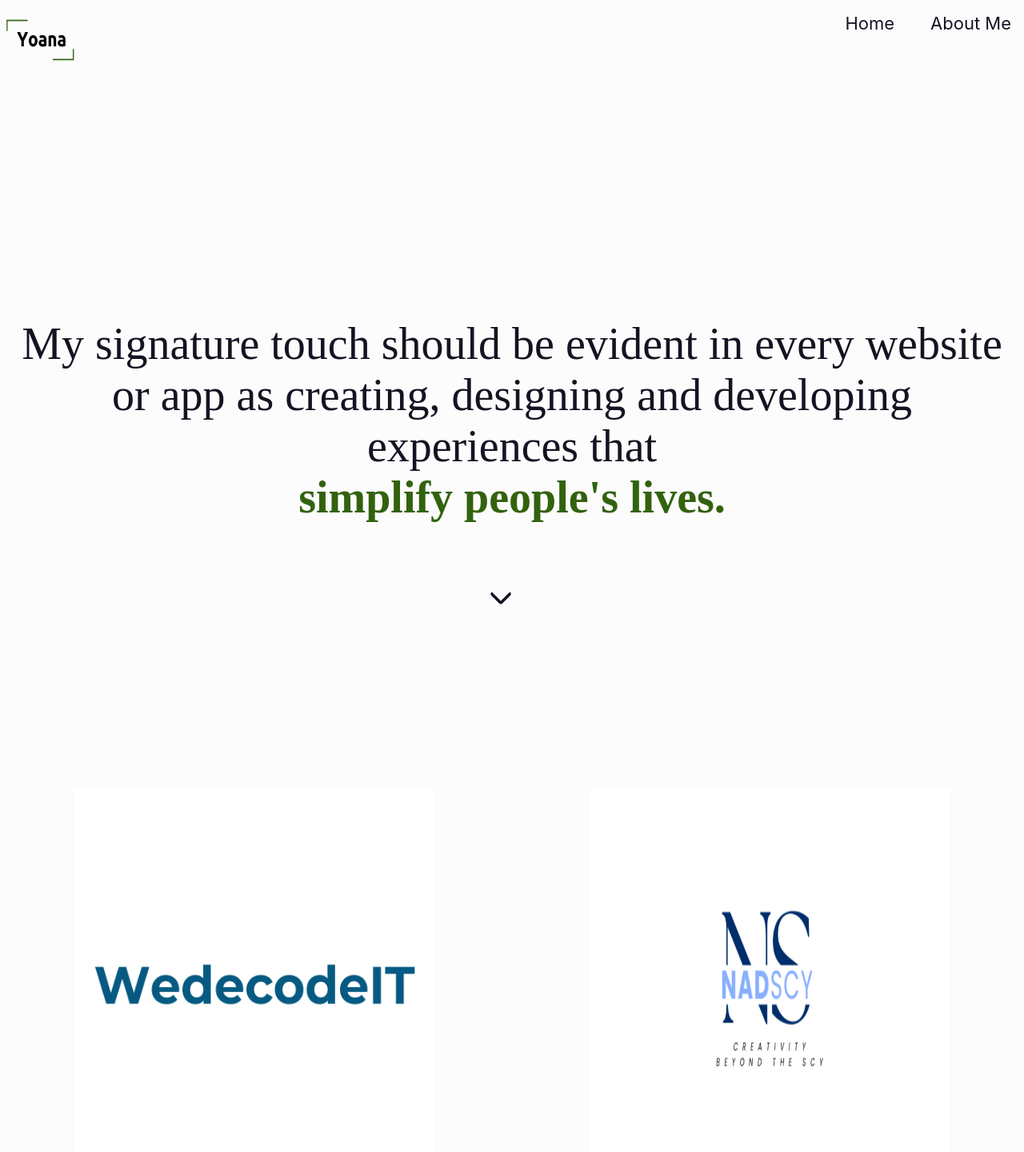
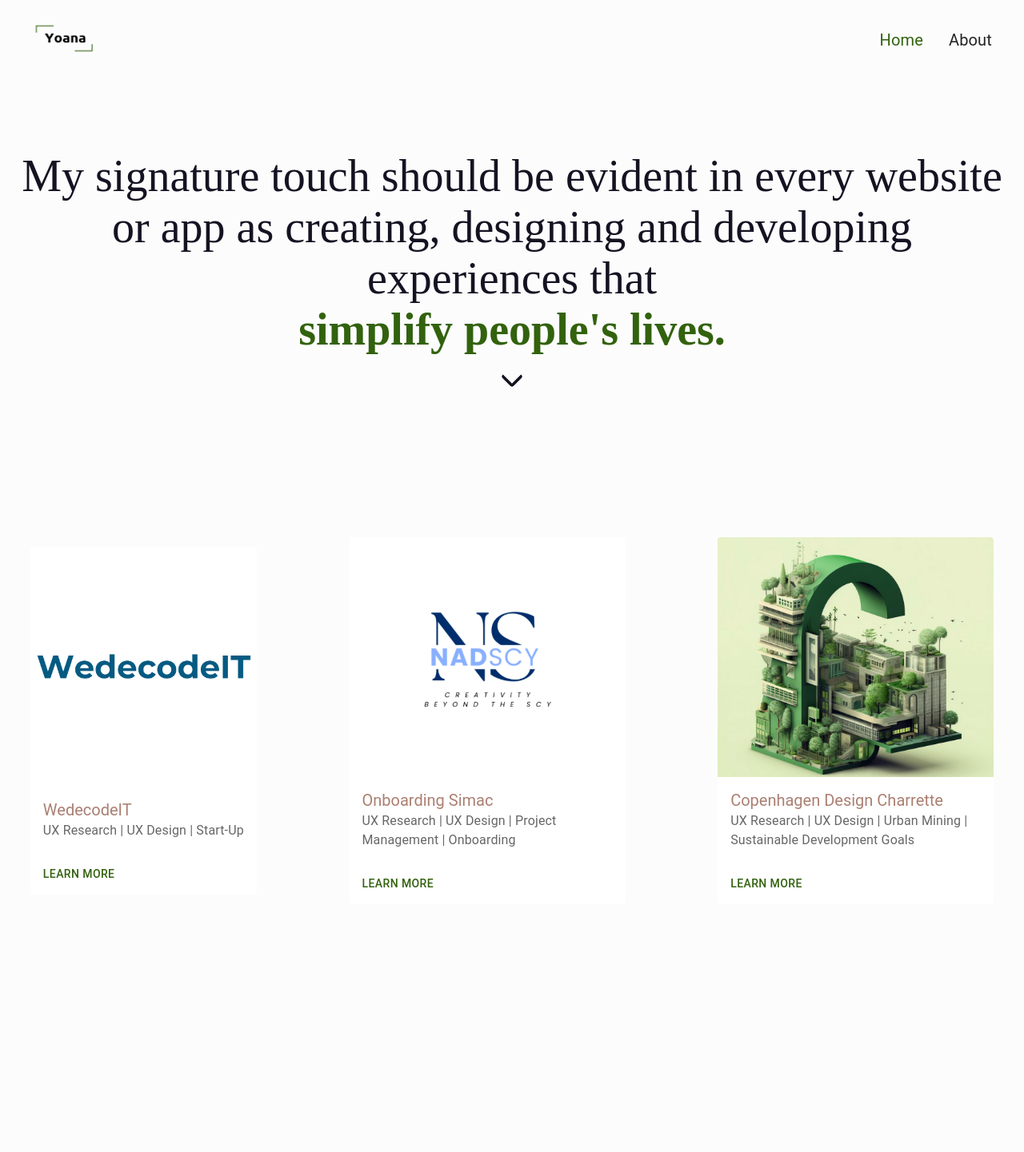
Before and after one commit to Yoana01/Graduation_Portfolio, a React (Create React App) app: page / in a window 1280 px wide. Shown: the top 1441 px of the page at 80% size. After the commit the page ends 1187 px from the top, so only its background shows below. Built offline with nearby package versions, Linux system fonts and the light colour scheme.

Commit message:
nav bar and home page fixed

```diff
--- a/src/App.css
+++ b/src/App.css
@@ -5,10 +5,33 @@ a{
   width: 100px;
   height: 100px;
   }
+
+  .navbarBigScreen
+a.active {
+  color:#32620E;
+}
+
+.navbarSmallScreen,
+.navbarBigScreen  a {
+  color: #242424;
+}
+.navbarSmallScreen
+a.active {
+  color:#32620E;
+}
+.navitem{
+  max-width:148px;
+  font-size: 20px;
+}
+.posarrow {
+  position: relative;
+  margin-bottom: 40px;
+}
 .down-arrow {
   position: absolute;
-  top: calc(100vh - 80px);
-  left: calc(50% - 14px);
+  margin: auto;
+  /* top: calc(100vh - 80px);
+  left: calc(50% - 14px); */
   border-radius: 2px;
   animation: jumpInfinite 1.5s infinite;
 }
@@ -37,6 +60,7 @@ a{
     margin-top: 0;
   }
 }
+
 .cardImg{
   width: 450px;
   height: 490px;
--- a/src/App.js
+++ b/src/App.js
@@ -1,28 +1,27 @@
 import './App.css';
-import { BrowserRouter as Router,Routes, Route, NavLink  } from 'react-router-dom';
+import { BrowserRouter as Router,Routes, Route  } from 'react-router-dom';
 import { GlobalStyle } from "./components/styleCompnents/global.Style";
 import Home from './components/home';
 import About from './components/about';
 import Project01 from './components/Project01_Simac';
 import Project02 from './components/Project04_StartUp';
 import Project03 from './components/Project03_CC';
-import Logo from './Images/Logo-site.png'
-import {NavigationBar, Row} from "./components/styleCompnents/container.Style";
 
 
 function App() {
+
   return (
     <div className="App">
       <GlobalStyle />
       <Router>
-        <Row>
-        <img src={Logo} id='logo' alt="website logo" />
-        <NavigationBar>
+        {/* <Row>
+        {/* <img src={Logo} id='logo' alt="website logo" /> */}
+        {/* <NavigationBar>
                 <NavLink  to="/" id="nav-link">Home</NavLink>
                 <NavLink  to="/about" id="nav-link">About Me</NavLink>
       </NavigationBar>
         </Row>
-
+        */}
         <Routes>
                 <Route exact path='/' element={< Home />}></Route>
                 <Route exact path='/about' element={< About />}></Route>
--- /dev/null
+++ b/src/components/Navbar.jsx
@@ -0,0 +1,113 @@
+import * as React from "react";
+import { Link } from "react-router-dom";
+// import PropTypes from "prop-types";
+// import Menu from "@mui/material/Menu";
+import LogoImg from "../Images/Logo-site.png";
+import Box from "@mui/material/Box";
+import AppBar from "@mui/material/AppBar";
+import Toolbar from "@mui/material/Toolbar";
+import Button from "@mui/material/Button";
+import Divider from "@mui/material/Divider";
+import MenuItem from "@mui/material/MenuItem";
+import Drawer from "@mui/material/Drawer";
+import MenuIcon from "@mui/icons-material/Menu";
+import { NavLink } from "react-router-dom";
+
+const logoStyle = {
+  width: "84px",
+  // height: "auto",
+  maxHeight: "64px",
+  paddingLeft: "32px",
+  cursor: "pointer",
+};
+
+function NavBar() {
+  const [open, setOpen] = React.useState(false);
+
+  const toggleDrawer = (newOpen) => () => {
+    setOpen(newOpen);
+  };
+
+  return (
+    <div>
+      <AppBar
+        position="fixed"
+        width="1105px"
+        sx={{
+          boxShadow: 0,
+          bgcolor: "transparent",
+          backgroundImage: "none",
+          mt: 2,
+        }}
+      >
+        <Toolbar variant="regular">
+          <Box
+            className="navbarBigScreen"
+            sx={{
+              flexGrow: 1,
+              display: "flex",
+              alignItems: "center",
+              ml: "-18px",
+              px: 0,
+            }}
+            justifyContent={"space-between"}
+          >
+            <Link to="/">
+              <img src={LogoImg} style={logoStyle} alt="logo of sitemark" />
+            </Link>
+            <Box
+              sx={{
+                display: { xs: "none", md: "flex" },
+                justifyContent: "flex-end",
+              }}
+            >
+              <MenuItem>
+                <NavLink className="navitem" to="/">
+                  Home
+                </NavLink>
+              </MenuItem>
+              <MenuItem>
+                {/* sx={{ py: "6px", px: "12px" }} */}
+                <NavLink className="navitem" to="/about">
+                  About
+                </NavLink>
+              </MenuItem>
+            </Box>
+          </Box>
+          <Box sx={{ display: { sm: "", md: "none" } }}>
+            <Button
+              variant="text"
+              color="primary"
+              aria-label="menu"
+              onClick={toggleDrawer(true)}
+              sx={{ minWidth: "30px", p: "4px" }}
+            >
+              <MenuIcon sx={{backgroundColor: "#32620E"}}  />
+            </Button>
+            <Drawer anchor="right" open={open} onClose={toggleDrawer(false)}>
+              <Box
+                className="navbarSmallScreen"
+                sx={{
+                  minWidth: "60dvw",
+                  p: 2,
+                  backgroundColor: "background.paper",
+                  flexGrow: 1,
+                }}
+              >
+                <MenuItem>
+                  <NavLink to="/">Home</NavLink>
+                </MenuItem>
+                <Divider />
+                <MenuItem>
+                  <NavLink to="/about">About</NavLink>
+                </MenuItem>
+                <Divider />
+              </Box>
+            </Drawer>
+          </Box>
+        </Toolbar>
+      </AppBar>
+    </div>
+  );
+}
+export default NavBar;
--- a/src/components/Project01_Simac.jsx
+++ b/src/components/Project01_Simac.jsx
@@ -9,7 +9,7 @@ import Empathy from "../Images/Empatymap.png"
 import Affinity from "../Images/SIMAC Affinity map 1.png"
 import Project from "../Images/A4 - 2.png"
 import Group from "../Images/grouppic.jpg"
-
+import NavBar from './Navbar';
 
 
 // import Zoom from 'react-reveal/Zoom';
@@ -20,6 +20,7 @@ import Group from "../Images/grouppic.jpg"
 
 function Project01 () {
     return <div>
+        <NavBar></NavBar>
         <Row homeA even>
         <iframe width="560" height="315" src="https://www.youtube.com/embed/4isAugIrrt8?si=4ltSQCiLx-YfrY9j" title="YouTube video player" frameborder="0" allow="accelerometer; autoplay; clipboard-write; encrypted-media; gyroscope; picture-in-picture; web-share" allowfullscreen></iframe>
         <Column nogap>
--- a/src/components/Project02_DDW.jsx
+++ b/src/components/Project02_DDW.jsx
@@ -1,14 +1,16 @@
 
 // About.js
 import React from 'react';
-import { Box, Column, Row,FeedbackBox, InfoBox, FancyPic, QuoteBox } from "./styleCompnents/container.Style"
-import { Title, SubTitle, SmallInfo, SpecialText } from "./styleCompnents/text.Style"
+import {  Column, Row } from "./styleCompnents/container.Style"
+import { Title, SubTitle, SmallInfo } from "./styleCompnents/text.Style"
 import GroupPic from "../Images/GroupPhoto.jpg"
 import Rules from "../Images/Rules.jpg"
+import NavBar from './Navbar';
 
 
 function Project02 () {
     return <div>
+        <NavBar></NavBar>
         <Row homeA even>
         <iframe width="560" height="315" src="https://www.youtube.com/embed/DR2SblG4_mk?si=WkEtCeyfhavDmv2X" title="YouTube video player" frameborder="0" allow="accelerometer; autoplay; clipboard-write; encrypted-media; gyroscope; picture-in-picture; web-share" allowfullscreen></iframe>
         <Column nogap>
--- a/src/components/Project03_CC.jsx
+++ b/src/components/Project03_CC.jsx
@@ -4,10 +4,12 @@ import { Column, Row, Button } from "./styleCompnents/container.Style";
 import { Title, SubTitle, SmallInfo } from "./styleCompnents/text.Style";
 import GroupPic from "../Images/Group.jpg";
 import Persona from "../Images/Persona.png";
+import NavBar from './Navbar';
 
 function Project03() {
   return (
     <div>
+      <NavBar></NavBar>
       <Row homeA even>
         <iframe
           width="560"
--- a/src/components/Project04_StartUp.jsx
+++ b/src/components/Project04_StartUp.jsx
@@ -10,10 +10,12 @@ import { Title, SubTitle, SmallInfo } from "./styleCompnents/text.Style";
 import Project03 from "../Images/WedecodeIT.png";
 import Brainstorming from "../Images/brainstorming.png";
 import Brand from "../Images/brand.png";
+import NavBar from './Navbar';
 
 function Project04() {
   return (
     <div>
+      <NavBar></NavBar>
       <Row homeA even>
         <img src={Project03} alt="" className="cardImg" />
         <Column nogap>
--- a/src/components/about.jsx
+++ b/src/components/about.jsx
@@ -9,6 +9,7 @@ import Gym from "../Images/gym.jpeg";
 import Cake from "../Images/cake.jpeg";
 import Nature from "../Images/nature.jpeg";
 import ProxyVideo from "../Images/Proxy.mp4";
+import NavBar from "./Navbar";
 // import Fade from 'react-reveal/Fade';
 // import Zoom from 'react-reveal/Zoom';
 // import Slide from 'react-reveal/Slide';
@@ -16,6 +17,7 @@ import ProxyVideo from "../Images/Proxy.mp4";
 function About() {
   return (
     <div>
+      <NavBar></NavBar>
       <Grid
         container
         containerSpacing={{ xs: 1, md: 2 }}
@@ -30,6 +32,7 @@ function About() {
             variant="h3"
             component="h3"
             textAlign={"center"}
+            color={"#ab7f72"}
             sx={{ marginBottom: "1.5rem", paddingLeft: "1rem" }}
           >
             Hey and welcome!
--- a/src/components/home.jsx
+++ b/src/components/home.jsx
@@ -1,23 +1,40 @@
 import React from "react";
+import Grid from "@mui/material/Grid";
 import { Link } from "react-router-dom";
-// import Zoom from "react-reveal/Zoom";
-import {
-  Column,
-  Row,
-  QuoteBox,
-  CardBox,
-  Button,
-  ImageContainer,
-} from "./styleCompnents/container.Style";
-import { SmallInfo, SubTitle } from "./styleCompnents/text.Style";
+import Card from "@mui/material/Card";
+import CardActions from "@mui/material/CardActions";
+import CardContent from "@mui/material/CardContent";
+import CardMedia from "@mui/material/CardMedia";
+import Button from "@mui/material/Button";
+import Typography from "@mui/material/Typography";
+import { createTheme, ThemeProvider } from "@mui/material/styles";
+import { QuoteBox } from "./styleCompnents/container.Style";
 import Project03 from "../Images/WedecodeIT.png";
 import Project04 from "../Images/Logo.png";
 import Project05 from "../Images/Copenhagen.png";
+import NavBar from './Navbar';
+
+let theme = createTheme({
+  // Theme customization goes here as usual, including tonalOffset and/or
+  // contrastThreshold as the augmentColor() function relies on these
+});
+theme = createTheme(theme, {
+  // Custom colors created with augmentColor go here
+  palette: {
+    green: theme.palette.augmentColor({
+      color: {
+        main: "#32620E",
+      },
+      name: "green",
+    }),
+  },
+});
 
 function Home() {
   return (
     <div>
-      <Column>
+      <ThemeProvider theme={theme}>
+      <NavBar></NavBar>
         {/* <Row small homer homea even > */}
         <QuoteBox small>
           {/* <Zoom duration={1500}> */}
@@ -25,57 +42,107 @@ function Home() {
           creating, designing and developing experiences that
           <span style={{ color: "#32620E", fontWeight: "700" }}>
             simplify people's lives.
+          </span>
+          <div className="posarrow">
+          <div className="down-arrow"></div>
+          </div>
 
-          </span>
-          <div className="down-arrow"></div>
           {/* </Zoom> */}
         </QuoteBox>
-
-        {/* </Row> */}
-        <Row small homer1 homea even>
-          <CardBox>
-            <ImageContainer>
-              <img src={Project03} alt="" className="cardImg" />
-            </ImageContainer>
-            <br />
-            <SubTitle>WedecodeIT</SubTitle>
-            <SmallInfo tags>UX Research | UX Design | Start-Up</SmallInfo>
+        <Grid
+          container
+          containerSpacing={{ xs: 1, md: 2 }}
+          // columnSpacing={12}
+          gap={"40px"}
+          // sx={{ marginTop: "150px" }}
+          alignItems={"center"}
+          justifyContent={"space-around"}
+          alignContent={"center"}
+        >
+          <Card sx={{ maxWidth: 345, boxShadow: "none" }} raised="true">
+            <CardMedia
+              sx={{ height: 300 }}
+              image={Project03}
+              title="WedecodeIT Logo"
+            />
+            <CardContent>
+              <Typography
+                variant="h5"
+                component="div"
+                fontSize={"20px"}
+                color={"#ab7f72"}
+              >
+                WedecodeIT
+              </Typography>
+              <Typography variant="body1" color="text.secondary">
+                UX Research | UX Design | Start-Up
+              </Typography>
+            </CardContent>
+            <CardActions>
               <Link to={"/project02"}>
-              {" "}
-              <Button>Find more</Button>
+                <Button size="medium" color="green">
+                  Learn More
+                </Button>
               </Link>
-          </CardBox>
-          <CardBox>
-            <ImageContainer>
-              <img src={Project04} alt="" className="cardImg" />
-              <br />
-            </ImageContainer>
-            <SubTitle>Onboarding Simac</SubTitle>
-            <SmallInfo tags>
-              UX Research | UX Design | Project Management | Onboarding{" "}
-            </SmallInfo>
+            </CardActions>
+          </Card>
+          <Card sx={{ maxWidth: 345, boxShadow: "none" }} raised="true">
+            <CardMedia
+              sx={{ height: 300 }}
+              image={Project04}
+              title="NADSCY Logo"
+            />
+            <CardContent>
+              <Typography
+                variant="h5"
+                component="div"
+                fontSize={"20px"}
+                color={"#ab7f72"}
+              >
+                Onboarding Simac
+              </Typography>
+              <Typography variant="body1" color="text.secondary">
+                UX Research | UX Design | Project Management | Onboarding
+              </Typography>
+            </CardContent>
+            <CardActions>
               <Link to={"/project01"}>
-              {" "}
-              <Button>Find more</Button>
+                <Button size="medium" color="green">
+                  Learn More
+                </Button>
               </Link>
-          </CardBox>
-          <CardBox>
-            <ImageContainer>
-              <img src={Project05} alt="" className="cardImg2" />
-            </ImageContainer>
-            <br /> <br />
-            <SubTitle>Copenhagen Design Charrette</SubTitle>
-            <SmallInfo tags>
+            </CardActions>
+          </Card>
+          <Card sx={{ maxWidth: 345, boxShadow: "none" }} raised="true">
+            <CardMedia
+              sx={{ height: 300 }}
+              image={Project05}
+              title="Copenhagen Logo Charrette"
+            />
+            <CardContent>
+              <Typography
+                variant="h5"
+                component="div"
+                fontSize={"20px"}
+                color={"#ab7f72"}
+              >
+                Copenhagen Design Charrette
+              </Typography>
+              <Typography variant="body1" color="text.secondary">
                 UX Research | UX Design | Urban Mining | Sustainable Development
                 Goals
-            </SmallInfo>
+              </Typography>
+            </CardContent>
+            <CardActions>
               <Link to={"/project03"}>
-              {" "}
-              <Button>Find more</Button>
+                <Button size="medium" color="green">
+                  Learn More
+                </Button>
               </Link>
-          </CardBox>
-        </Row>
-      </Column>
+            </CardActions>
+          </Card>
+        </Grid>
+      </ThemeProvider>
     </div>
   );
 }
--- a/src/components/styleCompnents/container.Style.js
+++ b/src/components/styleCompnents/container.Style.js
@@ -189,7 +189,7 @@ export const QuoteBox = styled.div`
     flex-direction:column;
     justify-content: center; /* Center horizontally */
     align-items: center; /* Center vertically */
-    height: 100vh;
+    height: 80vh;
     text-align:center;
     ${props => props.small && css`
     @media (max-width: 768px) {
```
Lines whose indentation alone changed are shown as unchanged.
